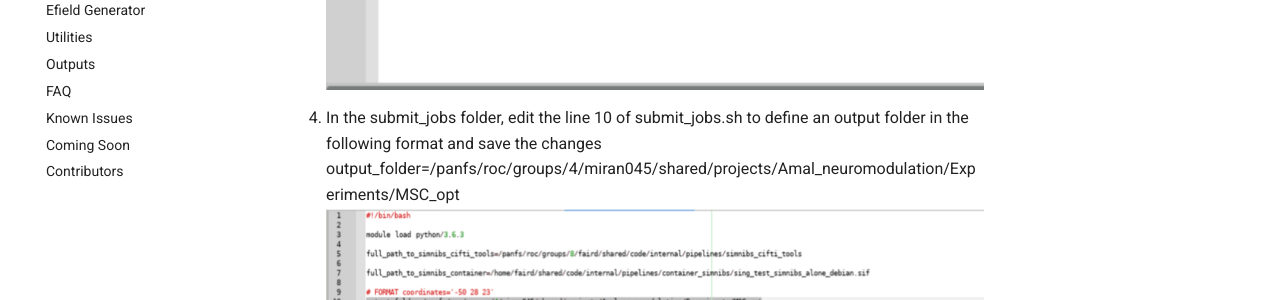
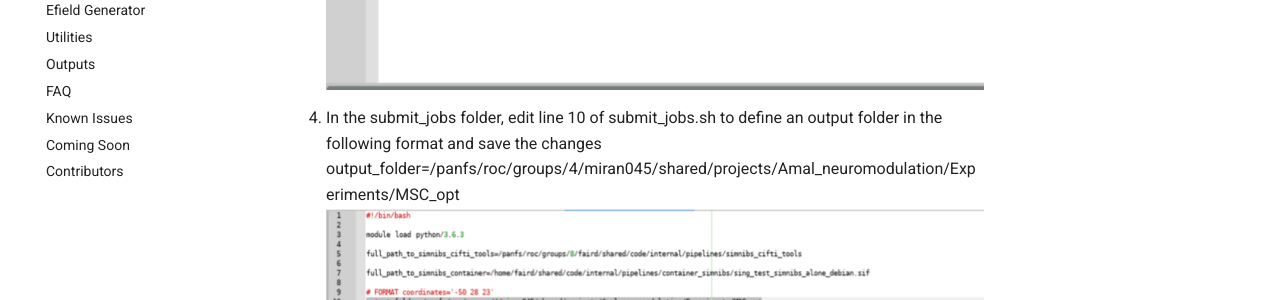
Before and after one commit to DCAN-Labs/simnibs_cifti_tools_RTD2, an MkDocs documentation site: the page built from docs/Installation and set-up.md, in a window 1280 px wide and 900 px high, scrolled down 764 px. Shown: the part 152-452 px from the top of the window. Built offline with MkDocs 1.6.1 and Material for MkDocs 9.7.7, drawn with Linux system fonts in a browser that asks for light colours.

Commit message:
Update Installation and set-up.md

```diff
--- a/docs/Installation and set-up.md
+++ b/docs/Installation and set-up.md
@@ -8,7 +8,7 @@
 2. Open the folder …/simnibs_cifti_tools/submit_jobs
 3. In the submit_jobs folder, edit the list_subjs file and add the paths to the subject data: Provide link to information on necessary data and formatting Path to data example: /home/miran045/shared/data/MSC_to_DCAN/sub-MSC01/ses-func01/
 ![Path to Data Example](subjectdata_image.png)
-5. In the submit_jobs folder, edit the line 10 of submit_jobs.sh to define an output folder in the following format and save the changes output_folder=/panfs/roc/groups/4/miran045/shared/projects/Amal_neuromodulation/Experiments/MSC_opt
+5. In the submit_jobs folder, edit  line 10 of submit_jobs.sh to define an output folder in the following format and save the changes output_folder=/panfs/roc/groups/4/miran045/shared/projects/Amal_neuromodulation/Experiments/MSC_opt
 ![Defining output folder](outputfoler_image.png)
 7. In the submit_jobs folder, edit the list_coord2 file with the desired number of coordinates in the following format X Y Z with one coordinate per line. If the desired output folder does not have the FEM calculated already, edit list_coord1 with one coordinate to allow for FEM calculation
 ![Selecting Coords.](list_coord2_image.png)
```
